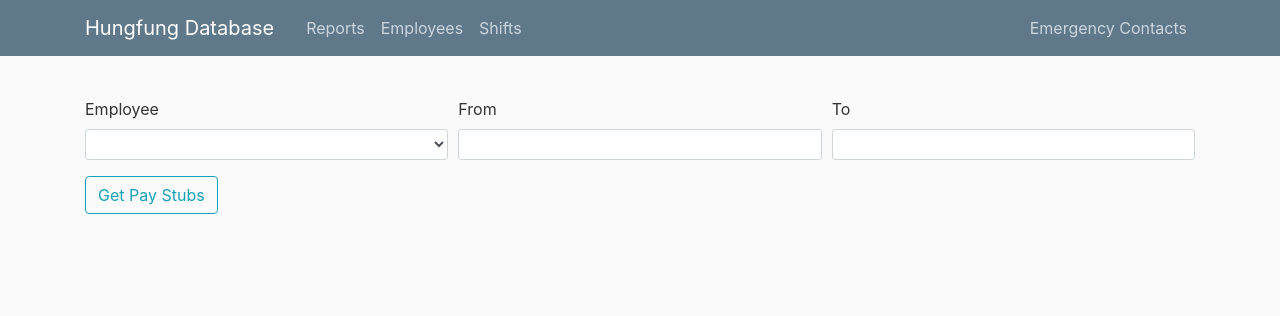
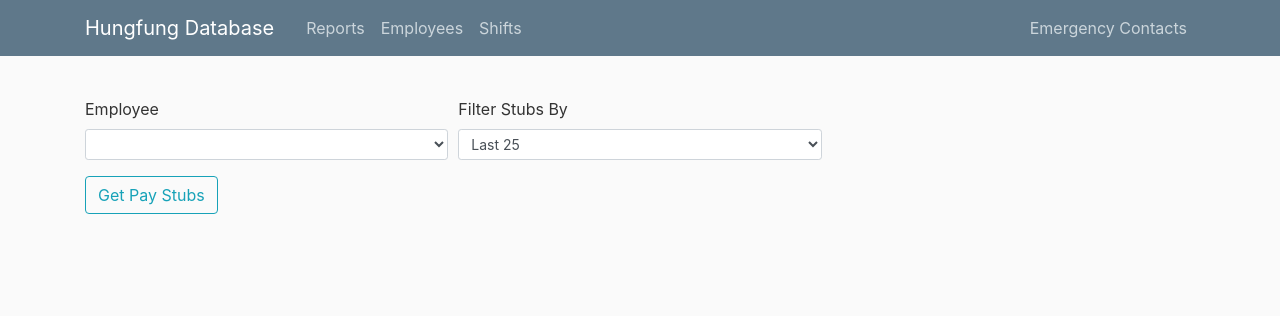
Before and after one commit to ShahramZaheri/cmpt354project, a Flask app: page /report/payroll in a window 1280 px wide. Shown: the top 316 px of the page. Run offline with Flask 2, Linux system fonts and the light colour scheme; data comes from the database, SQL or seed files in the repository; both versions use the stored data as it was after the commit; some libraries are stand-ins or nearby versions.

Commit message:
pay stubs are now filtered by 'last 25' or 'YTD' and total earned is displayed

```diff
--- a/flaskr/__init__.py
+++ b/flaskr/__init__.py
@@ -8,7 +8,7 @@ from forms import NewEmployeeForm, update_employee_info_form, remove_employee_fo
 
 
 
-
+TODAYS_DATE = datetime.today().strftime('%Y-%m-%d')
 
 def create_app(test_config=None):
 
@@ -53,8 +53,8 @@ def create_app(test_config=None):
         @app.route('/employee/add_new_employee', methods=['GET', 'POST'])
         def add_new_employee():
                 form=NewEmployeeForm()
-                TODAYS_DATE = datetime.today().strftime('%Y-%m-%d')
 
+                global TODAYS_DATE
                 if form.validate_on_submit():
 
                         if(len(form.employee_middle_name.data) == 0):
@@ -180,6 +180,7 @@ def create_app(test_config=None):
 
         @app.route('/report/payroll', methods=['GET', 'POST'])
         def payroll():
+                global TODAYS_DATE
                 form = PayrollForm()
                 conn = sqlite3.connect("instance/flaskr.sqlite")
                 conn.row_factory = dict_factory
@@ -194,15 +195,34 @@ def create_app(test_config=None):
                 if form.validate_on_submit():
                         query = '''SELECT E.Fname, E.Lname, P.ChequeNumber, P.PayrollDate, P.GrossPay
                                 FROM Employee E, Payroll P
-                                WHERE P.ID = E.EmployeeID AND E.Fname = ? AND E.Lname = ? AND P.PayrollDate between ? and ?'''
+                                WHERE P.ID = E.EmployeeID AND E.Fname = ? AND E.Lname = ? AND P.PayrollDate between ? and ? LIMIT ?'''
+
                         fname = form.employee_filter.data.split(" ")[0]
                         lname = form.employee_filter.data.split(" ")[1]
-                        cur.execute(query, (fname,lname, form.start_date.data, form.end_date.data))
+                        if (form.payroll_date_range.data == "YTD"):
+                                #Show pay stubs from start of year
+                                start = TODAYS_DATE[0:4] + "-01-01"
+                                end = TODAYS_DATE
+                                limit = 100
+                        else:
+                                #Show up to the last 25 stubs
+                                start = "2000-01-01"
+                                end = TODAYS_DATE
+                                limit = 25
+                        cur.execute(query, (fname,lname,start ,end ,limit))
                         stubs = cur.fetchall()
+
+
+                        query = '''SELECT SUM(P.GrossPay)
+                                FROM Employee E, Payroll P
+                                WHERE P.ID = E.EmployeeID AND E.Fname = ? AND E.Lname = ? AND P.PayrollDate between ? and ? LIMIT ?'''
+                        cur.execute(query, (fname,lname,start ,end ,limit))
+
+                        gross_pay = cur.fetchall()
                         conn.commit()
                         cur.close()
 
-                        return render_template('payroll_data.html', stubs = stubs)
+                        return render_template('payroll_data.html', stubs = stubs, gross_pay = gross_pay[0]['SUM(P.GrossPay)'])
                 return render_template('payroll.html', form = form)
 
 
--- a/flaskr/templates/index.html
+++ b/flaskr/templates/index.html
@@ -1,5 +1,6 @@
 {% extends "layout.html" %}
 {% block content %}
+
 <!-- {% for post in posts %}
 <article class="media content-section">
   <div class="media-body">
--- a/flaskr/templates/layout.html
+++ b/flaskr/templates/layout.html
@@ -1,5 +1,8 @@
 <!DOCTYPE html>
 <html>
+
+
+  <title>HungFung Database</title>
 
 <head>
   <!-- Required meta tags -->
--- a/flaskr/templates/payroll.html
+++ b/flaskr/templates/payroll.html
@@ -24,38 +24,21 @@
                         {% endif %}
                 </div>
 
+                <div class="form-group col-md-4">
+                        {{ form.payroll_date_range.label(class="form-control-label") }}
 
-                <!-- start date of filter  -->
-                <div class=" form-group col-md-4">
-                        {{ form.start_date.label(class="form-control-label") }}
-
-                        {% if form.start_date.errors %}
-                        {{ form.start_date(class="form-control form-control-lg is-invalid") }}
+                        {% if form.payroll_date_range.errors %}
+                        {{ form.payroll_date_range(class="form-control form-control-sm is-invalid") }}
                         <div class="invalid-feedback">
-                                {% for error in form.start_date.errors %}
-                                <span>{{ error }}</span>
-                                {% endfor %}
+                          {% for error in form.payroll_date_range.errors %}
+                          <span>{{ error }}</span>
+                          {% endfor %}
                         </div>
                         {% else %}
-                        {{ form.start_date(class="form-control form-control-sm") }}
+                        {{ form.payroll_date_range(class="form-control form-control-sm") }}
                         {% endif %}
                 </div>
 
-                <!-- end date of filter -->
-                <div class="form-group col-md-4">
-                        {{ form.end_date.label(class="form-control-label") }}
-
-                        {% if form.end_date.errors %}
-                        {{ form.end_date(class="form-control form-control-lg is-invalid") }}
-                        <div class="invalid-feedback">
-                                {% for error in form.end_date.errors %}
-                                <span>{{ error }}</span>
-                                {% endfor %}
-                        </div>
-                        {% else %}
-                        {{ form.end_date(class="form-control form-control-sm") }}
-                        {% endif %}
-                </div>
 
         </div>
         <div class="form-group">
--- a/flaskr/templates/payroll_data.html
+++ b/flaskr/templates/payroll_data.html
@@ -1,6 +1,7 @@
 {% extends "layout.html" %}
 {% block content %}
 
+<h2>Total Amount Earned: {{gross_pay}}</h2>
 <!-- Page for filtered pay stubs -->
 <table class="table">
         <thead>
--- a/flaskr/templates/report.html
+++ b/flaskr/templates/report.html
@@ -1,5 +1,6 @@
 {% extends "layout.html" %}
 {% block content %}
+
 <div class="container m-auto p-3 bg-light">
   <div class="row">
 
--- a/forms.py
+++ b/forms.py
@@ -8,7 +8,6 @@ class NewEmployeeForm(FlaskForm):
     employee_first_name = StringField('First Name', validators=[DataRequired(), Length(min=1, max=100)])
     employee_middle_name = StringField('Middle Name',validators=[ Length(max=100)])
     employee_last_name = StringField('Last Name', validators=[DataRequired(), Length(min=1, max=100)])
-    # employee_email = StringField('Email',validators=[DataRequired(), Email()])
     employee_SIN = StringField('Social Insurance Number (SIN)', validators=[DataRequired(), Length(min=9, max=9)])
     employee_phone = StringField('Phone Number', validators=[DataRequired(), Length(min=1, max=20)])
     employee_Address= StringField('Home Address', validators=[DataRequired(), Length(min=1, max=100)])
@@ -20,8 +19,11 @@ class NewEmployeeForm(FlaskForm):
 
 class PayrollForm(FlaskForm):
     employee_filter = SelectField('Employee', coerce=str)
-    start_date = StringField('From')
-    end_date = StringField('To')
+    string1 = TextField('Display ')
+    options = ["Last 25", "YTD"]
+    string2 = TextField('pay stubs')
+
+    payroll_date_range = SelectField('Filter Stubs By', choices = options, validators = [DataRequired()])
     submit = SubmitField('Get Pay Stubs')
 
 class ContactForm(FlaskForm):
```
Also changed, not shown: flaskr/Hungfung_1_final.sql (+22 -1 lines).
